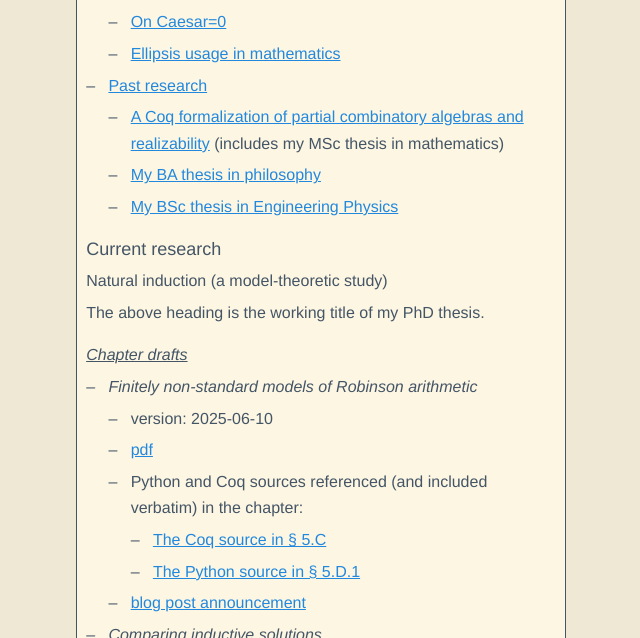
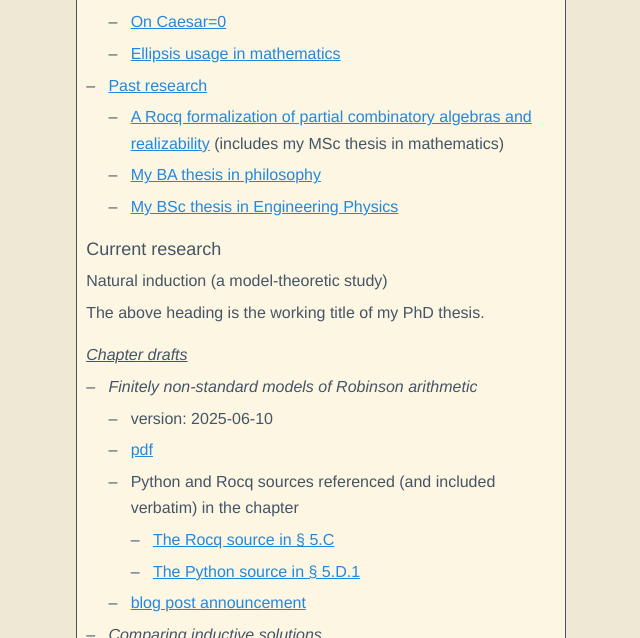
Before and after one commit to anderslundstedt/anderslundstedt.github.io, a Jekyll site: the page built from research/index.md, in a window 1280 px wide and 900 px high. Shown: the part 192-830 px from the top of the window, without its empty margins (319-959 px from the left). Built offline with Jekyll 4.4.1, drawn with Linux system fonts in a browser that asks for light colours; some of the changed text lies outside the part shown.

Commit message:
‘coq’↦‘rocq’

```diff
--- a/research/index.md
+++ b/research/index.md
@@ -9,7 +9,7 @@ title: Research
   - [On Caesar=0](#on-caesar0)
   - [Ellipsis usage in mathematics](#ellipsis)
 - [Past research](#past-research)
-  - [A Coq formalization of partial combinatory algebras and realizability](#coq-realizability)
+  - [A Rocq formalization of partial combinatory algebras and realizability](#rocq-realizability)
     (includes my MSc thesis in mathematics)
   - [My BA thesis in philosophy](#BA-thesis)
   - [My BSc thesis in Engineering Physics](#BSc-thesis)
@@ -25,8 +25,8 @@ The above heading is the working title of my PhD thesis.
 - *Finitely non-standard models of Robinson arithmetic*
   - version: 2025-06-10
   - [pdf](PhD-thesis/drafts/lundstedt_phd_thesis_ch_draft_fns_models_of_Q_20250610.pdf)
-  - Python and Coq sources referenced (and included verbatim) in the chapter:
-    - [The Coq source in § 5.C](PhD-thesis/drafts/lundstedt_PhD-thesis_attachment_fns_model_example_2025-06-10.v)
+  - Python and Rocq sources referenced (and included verbatim) in the chapter
+    - [The Rocq source in § 5.C](PhD-thesis/drafts/lundstedt_PhD-thesis_attachment_fns_model_example_2025-06-10.v)
     - [The Python source in § 5.D.1](./PhD-thesis/drafts/lundstedt_PhD-thesis_attachment_non_expandable_fns_Q+_models_2025-06-10.py)
   - [blog post announcement]({% post_url 2025-06-10-Finitely-non-standard-models-of-Robinson-arithmetic %})
 - *Comparing inductive solutions*
@@ -160,7 +160,7 @@ Collaborating with [Eric Johannesson](https://ericjohannesson.com).
 
 ## Past research
 
-### A Coq formalization of partial combinatory algebras and realizability {#coq-realizability}
+### A Rocq formalization of partial combinatory algebras and realizability {#rocq-realizability}
 
 - GitHub repository:
   <https://github.com/anderslundstedt/pca-realizability>
```
